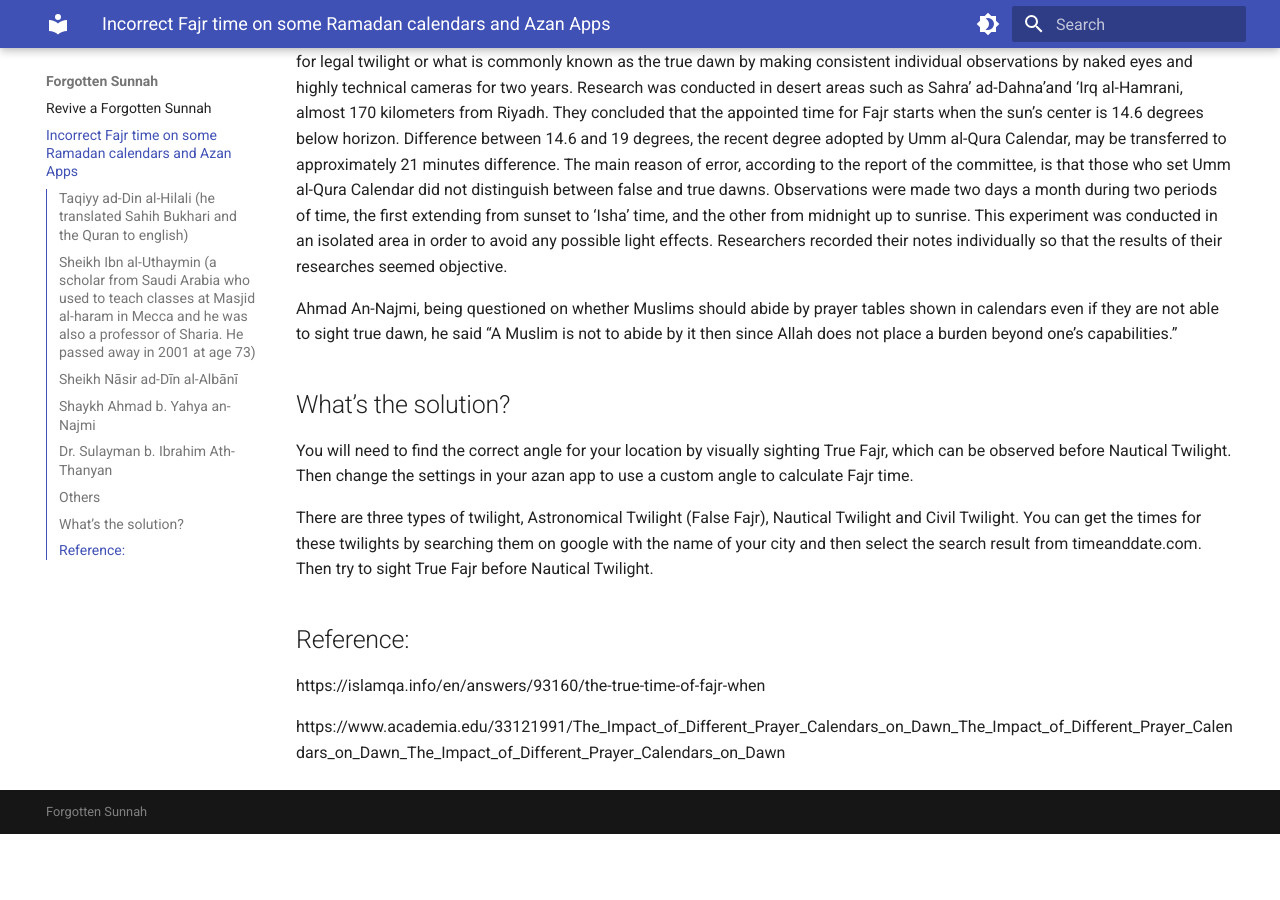
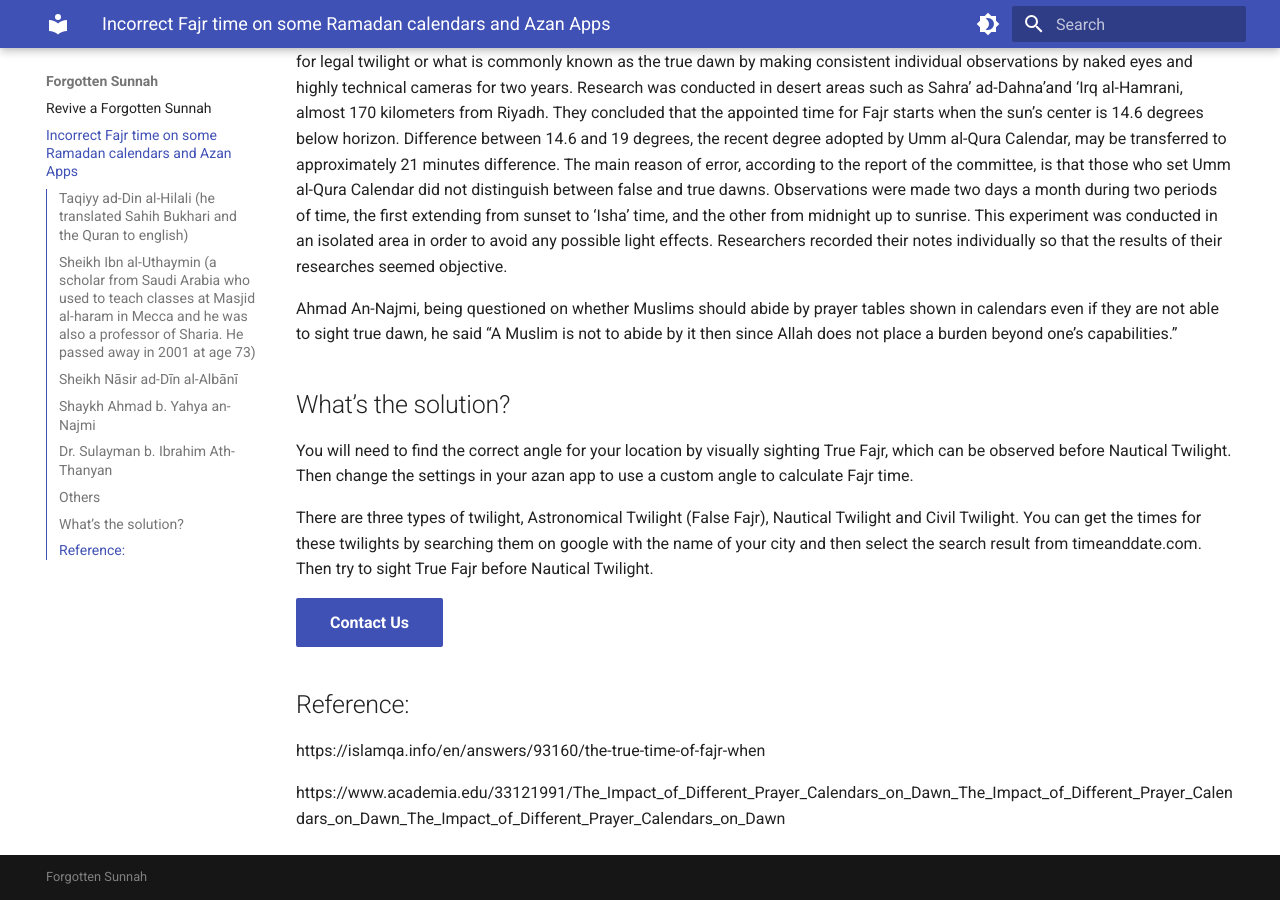
Before and after one commit to ForgottenSunnah/website, an MkDocs documentation site: the page built from docs/truefajr.md, in a window 1280 px wide and 900 px high, scrolled down 1543 px. Built offline with MkDocs 1.6.1 and Material for MkDocs 9.7.7, drawn with Linux system fonts in a browser that asks for light colours; before the commit the page ends 2377 px from its top, so only the background shows below that.

Commit message:
Update truefajr.md

```diff
--- a/docs/truefajr.md
+++ b/docs/truefajr.md
@@ -50,6 +50,7 @@ You will need to find the correct angle for your location by visually sighting T
 
 There are three types of twilight, Astronomical Twilight (False Fajr), Nautical Twilight and Civil Twilight. You can get the times for these twilights by searching them on google with the name of your city and then select the search result from timeanddate.com. Then try to sight True Fajr before Nautical Twilight.
 
+[Contact Us](https://chat.whatsapp.com/CCMKDEARh5y8gOigfZPeuv){ .md-button .md-button--primary }
 
 ## Reference:
 
```
